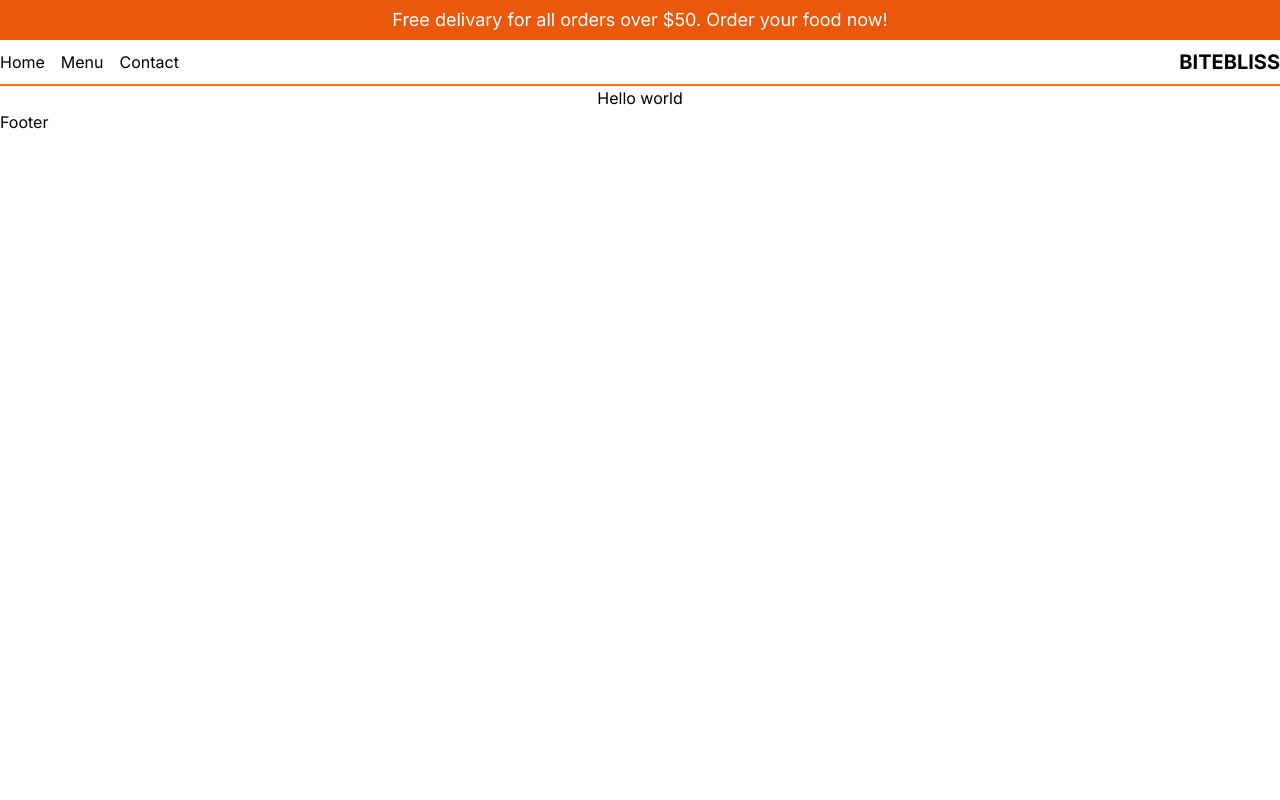
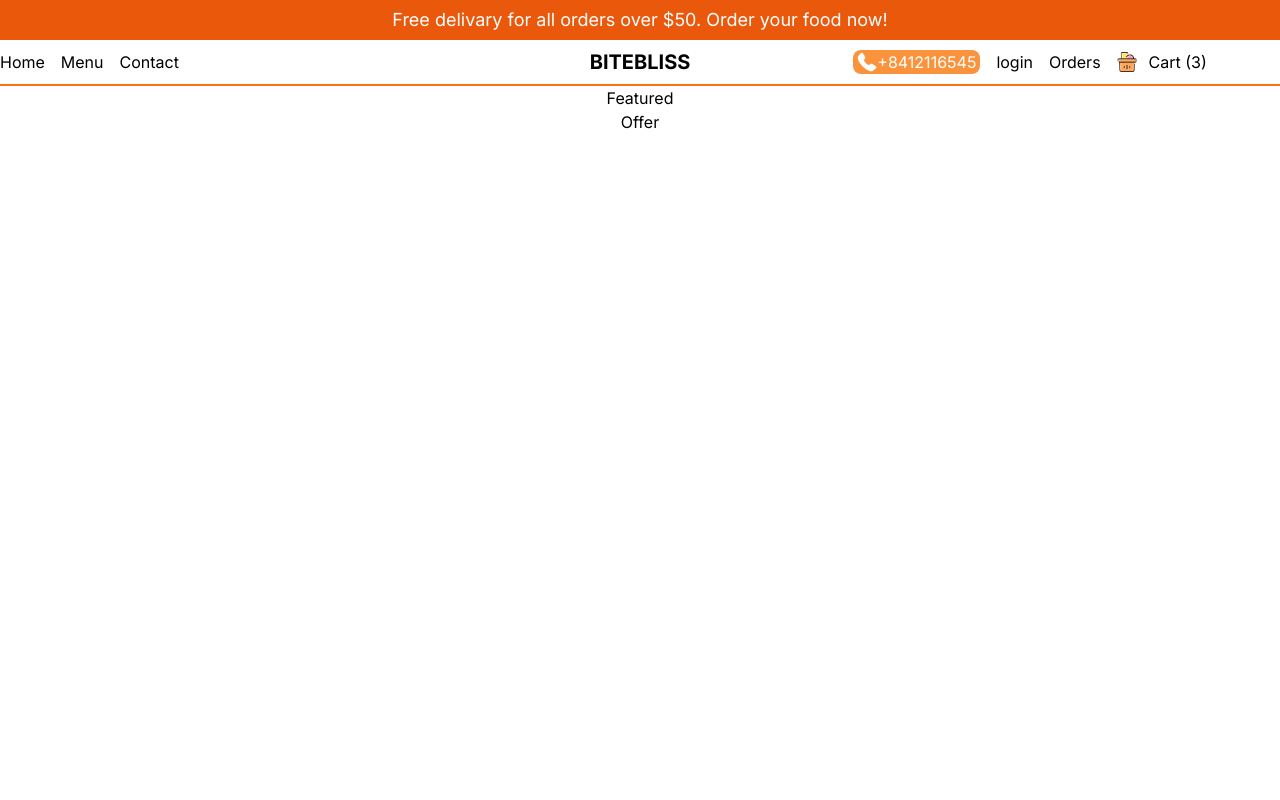
Before and after one commit to sumonpaul55/restaurant-nextjs, a Next.js app: page / in a window 1280 px wide. Shown: the top 800 px of the page. Built offline with nearby package versions, Linux system fonts and the light colour scheme.

Commit message:
navigation bar with mobile responsive

```diff
--- a/src/app/page.js
+++ b/src/app/page.js
@@ -1,8 +1,13 @@
+import Featured from "@/components/Featured";
+import Offer from "@/components/Offer";
+import Slider from "@/components/Slider";
 
 export default function Home() {
   return (
-    <main className="flex flex-col items-center justify-between">
-      <h1>Hello world</h1>
+    <main className="flex min-h-screen flex-col items-center">
+      <Slider></Slider>
+      <Featured></Featured>
+      <Offer />
     </main>
   )
 }
--- a/src/components/CartIcon.jsx
+++ b/src/components/CartIcon.jsx
@@ -5,7 +5,7 @@ import React from 'react'
 function CartIcon() {
     return (
         <Link href="/cart" className='flex items-center gap-3 justify-center'>
-            <div className='relative h-8 w-8'>
+            <div className='relative h-8 w-8 md:h-5 md:w-5'>
                 <Image src="/cart.png" alt="cart" fill />
             </div>
             <span>Cart (3)</span>
--- /dev/null
+++ b/src/components/Featured.jsx
@@ -0,0 +1,9 @@
+import React from 'react'
+
+function Featured() {
+    return (
+        <div>Featured</div>
+    )
+}
+
+export default Featured
--- a/src/components/Footer.jsx
+++ b/src/components/Footer.jsx
@@ -1,8 +1,16 @@
+import Link from 'next/link'
 import React from 'react'
 
 function Footer() {
     return (
-        <div>Footer</div>
+        <section className='py-20 bg-slate-800 text-white text-xl'>
+            <div className="container mx-auto">
+                <div className='flex items-center justify-between'>
+                    <Link href="/" className='font-bold text-xl md:text-3xl'>BITEBLISS</Link>
+                    <p>&copy; 2024 allright reserved || BITEBLISS</p>
+                </div>
+            </div>
+        </section>
     )
 }
 
--- a/src/components/Menu.jsx
+++ b/src/components/Menu.jsx
@@ -37,6 +37,7 @@ function Menu() {
                         <Image src="/close.png" alt="humberger" width={20} height={20} onClick={() => setOpen(!open)} />
                 }
             </div>
+            {!open &&
                 <div className='bg-orange-600 text-center text-white left-0 absolute top-[86px] justify-center text-xl flex flex-col w-full gap-4 py-4 min-h-[calc(100vh-86px)] z-10'>
                     {
                         links?.map((link, idx) => (
@@ -52,6 +53,7 @@ function Menu() {
                         <CartIcon />
                     </Link>
                 </div>
+            }
         </div>
 
     )
--- a/src/components/Navbar.jsx
+++ b/src/components/Navbar.jsx
@@ -1,24 +1,40 @@
 import React from 'react'
 import Menu from './Menu'
 import Link from 'next/link'
+import CartIcon from './CartIcon'
+import Image from 'next/image'
 
 function Navbar() {
     return (
-        <div className='flex items-center justify-between px-3 md:px-0 border-b-2 border-b-orange-500 py-2'>
-            <div className='hidden md:flex gap-4'>
+        <section className='border-b-2 border-b-orange-500 py-2'>
+            <div className="container mx-auto">
+                <div className='flex items-center justify-between px-3 md:px-0'>
+                    <div className='hidden md:flex gap-4 flex-1'>
                         <Link href="/">Home</Link>
                         <Link href="/menu">Menu</Link>
                         <Link href="/contact">Contact</Link>
                     </div>
                     {/* logo */}
-            <div className='bg-white'>
+                    <div className='bg-white flex-1 text-center'>
                         <Link href="/" className='font-bold text-xl uppercase cursor-pointer'>BiteBliss</Link>
+                    </div>
+                    {/* right menu */}
+                    <div className='hidden md:flex gap-4 flex-1'>
+                        <div className='flex items-center cursor-pointer bg-orange-400 md:absolute top-2 right-3 xl:static text-white px-1 rounded-lg '>
+                            <Image src="/phone.png" width={20} height={20} alt="Phone" />
+                            <span>+8412116545</span>
+                        </div>
+                        <Link href="/login">login</Link>
+                        <Link href="/order">Orders</Link>
+                        <CartIcon />
                     </div>
                     {/* mobile menu */}
                     <div className='md:hidden'>
                         <Menu></Menu>
                     </div>
                 </div>
+            </div>
+        </section>
     )
 }
 
--- /dev/null
+++ b/src/components/Offer.jsx
@@ -0,0 +1,9 @@
+import React from 'react'
+
+function Offer() {
+    return (
+        <div>Offer</div>
+    )
+}
+
+export default Offer
--- /dev/null
+++ b/src/components/Slider.jsx
@@ -0,0 +1,15 @@
+import React from 'react'
+
+function Slider() {
+    return (
+        <section>
+            <div className="container mx-auto">
+                <div>
+
+                </div>
+            </div>
+        </section>
+    )
+}
+
+export default Slider
```
Lines whose indentation alone changed are shown as unchanged.
